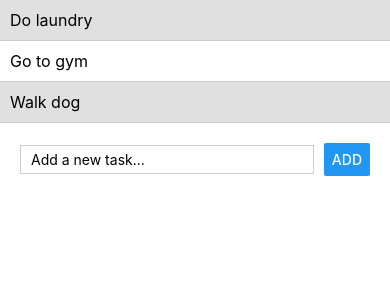
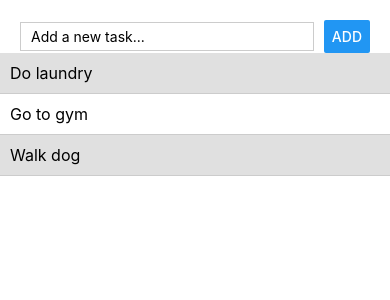
Before and after one commit to K0A1R/cprg303-assignment4, a React Native app: screen / in a window 390 px wide. Shown: the top 300 px of the page. Built offline with nearby package versions, Linux system fonts and the light colour scheme.

Commit message:
Update App
Remove App.js, load App.jsx in index.js.

```diff
--- a/App.js
+++ /dev/null
@@ -1,67 +0,0 @@
-import {
-  SafeAreaView,
-  StyleSheet,
-  Pressable,
-  View,
-  Text,
-  ScrollView,
-  TextInput,
-  Button,
-} from "react-native";
-
-export default function App() {
-  return (
-    <SafeAreaView>
-      <ScrollView>
-        <Pressable>
-          <View style={[styles.task, styles.completed]}>
-            <Text style={styles.taskText}>Do laundry</Text>
-          </View>
-        </Pressable>
-        <Pressable>
-          <View style={[styles.task]}>
-            <Text style={styles.taskText}>Go to gym</Text>
-          </View>
-        </Pressable>
-        <Pressable>
-          <View style={[styles.task, styles.completed]}>
-            <Text style={styles.taskText}>Walk dog</Text>
-          </View>
-        </Pressable>
-      </ScrollView>
-      <View style={styles.form}>
-        <TextInput style={styles.input} placeholder="Add a new task..." />
-        <Button title="Add" />
-      </View>
-    </SafeAreaView>
-  );
-}
-
-const styles = StyleSheet.create({
-  task: {
-    padding: 10,
-    borderBottomWidth: 1,
-    borderColor: "#ccc",
-  },
-  completed: {
-    backgroundColor: "#e0e0e0",
-  },
-  taskText: {
-    fontSize: 16,
-  },
-  form: {
-    flexDirection: "row",
-    justifyContent: "space-between",
-    alignItems: "center",
-    marginHorizontal: 20,
-    marginTop: 20,
-  },
-  input: {
-    flex: 1,
-    borderWidth: 1,
-    borderColor: "#ccc",
-    paddingHorizontal: 10,
-    paddingVertical: 5,
-    marginRight: 10,
-  },
-});
--- a/index.js
+++ b/index.js
@@ -1,6 +1,6 @@
-import { registerRootComponent } from 'expo';
+import { registerRootComponent } from "expo";
 
-import App from './App';
+import App from "./App.jsx";
 
 // registerRootComponent calls AppRegistry.registerComponent('main', () => App);
 // It also ensures that whether you load the app in Expo Go or in a native build,
```
Also changed, not shown: App.jsx (+12 -12 lines), ToDoForm.jsx (+10 -12 lines), ToDoList.jsx (+11 -5 lines).
